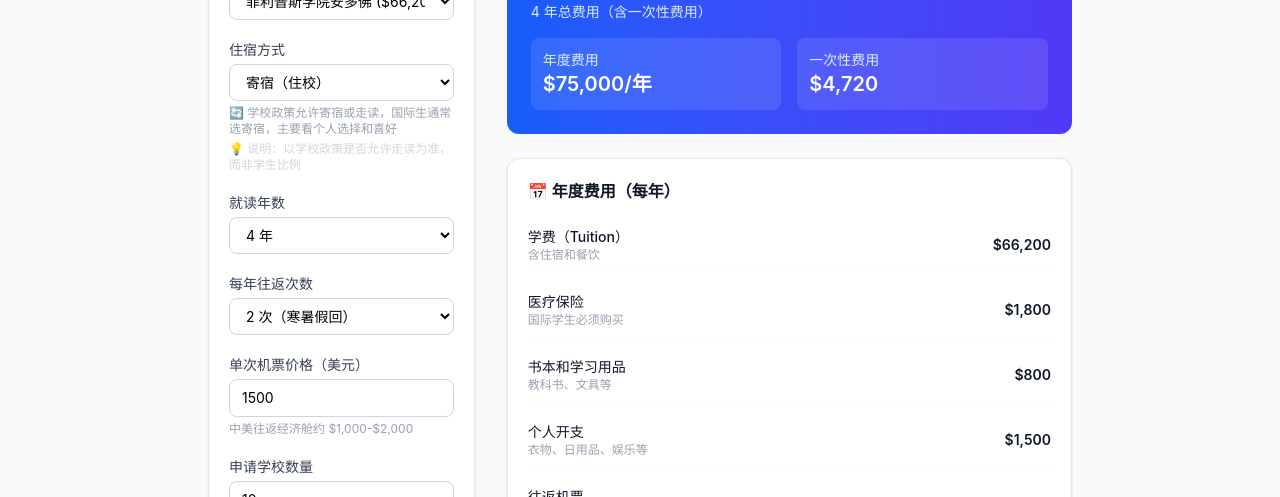
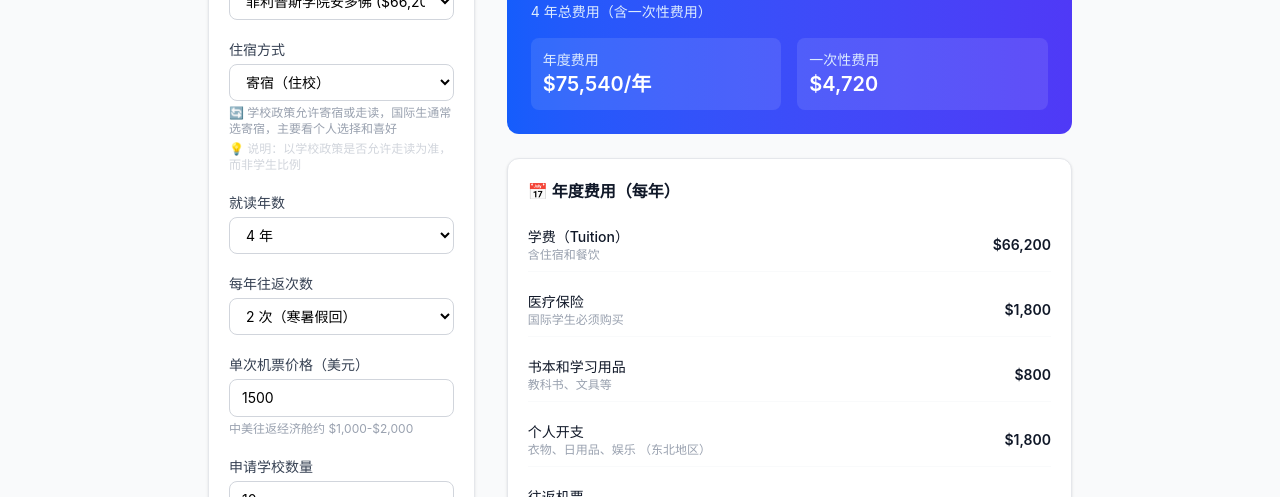
Before and after one commit to Hshyyy/meigao-helper, a React (Vite) app: page /cost in a window 1280 px wide. Shown: the part 303-800 px from the top of the page. Built offline with nearby package versions, Linux system fonts and the light colour scheme.

Commit message:
费用计算器：根据学校所在地区自动调整生活成本

```diff
--- a/src/pages/CostCalculator.tsx
+++ b/src/pages/CostCalculator.tsx
@@ -48,6 +48,13 @@ export default function CostCalculator() {
   const estimatedRoomBoard = Math.round(selectedSchool.tuition * 0.22);
   const housingCost = isBoarding ? 0 : housingOption.cost;
 
+  // 根据地区调整生活成本
+  const regionMultiplier: Record<string, number> = {
+    "东北": 1.2, "西部": 1.1, "南部": 0.9, "中西部": 0.95,
+  };
+  const mult = regionMultiplier[selectedSchool.region] || 1.0;
+  const r = `（${selectedSchool.region}地区）`;
+
   // 年度费用明细
   const annualCosts: CostItem[] = useMemo(() => {
     const costs: CostItem[] = [];
@@ -63,8 +70,8 @@ export default function CostCalculator() {
     if (!isBoarding && housingCost > 0) {
       costs.push({
         name: `住宿：${housingOption.label}`,
-        amount: housingCost,
-        note: housingOption.note,
+        amount: Math.round(housingCost * mult),
+        note: `${housingOption.note} ${r}`,
       });
     }
 
@@ -72,8 +79,8 @@ export default function CostCalculator() {
     if (!isBoarding && dayHousingChoice === "rent") {
       costs.push({
         name: "餐饮费",
-        amount: 4800,
-        note: "自己做饭或外出就餐",
+        amount: Math.round(4800 * mult),
+        note: `自己做饭 ${r}`,
       });
     }
 
@@ -81,10 +88,10 @@ export default function CostCalculator() {
     costs.push(
       { name: "医疗保险", amount: 1800, note: "国际学生必须购买" },
       { name: "书本和学习用品", amount: 800, note: "教科书、文具等" },
-      { name: "个人开支", amount: 1500, note: "衣物、日用品、娱乐等" },
+      { name: "个人开支", amount: Math.round(1500 * mult), note: `衣物、日用品、娱乐 ${r}` },
       { name: "往返机票", amount: flightCostNum * tripsPerYear, note: `${tripsPerYear} 次/年 × $${flightCostNum}/次` },
       { name: "校服和活动费", amount: 500, note: "校服、课外活动费用" },
-      { name: "零用钱", amount: 1200, note: "周末外出、零食等" }
+      { name: "零用钱", amount: Math.round(1200 * mult), note: `周末外出、零食 ${r}` }
     );
 
     return costs;
```
